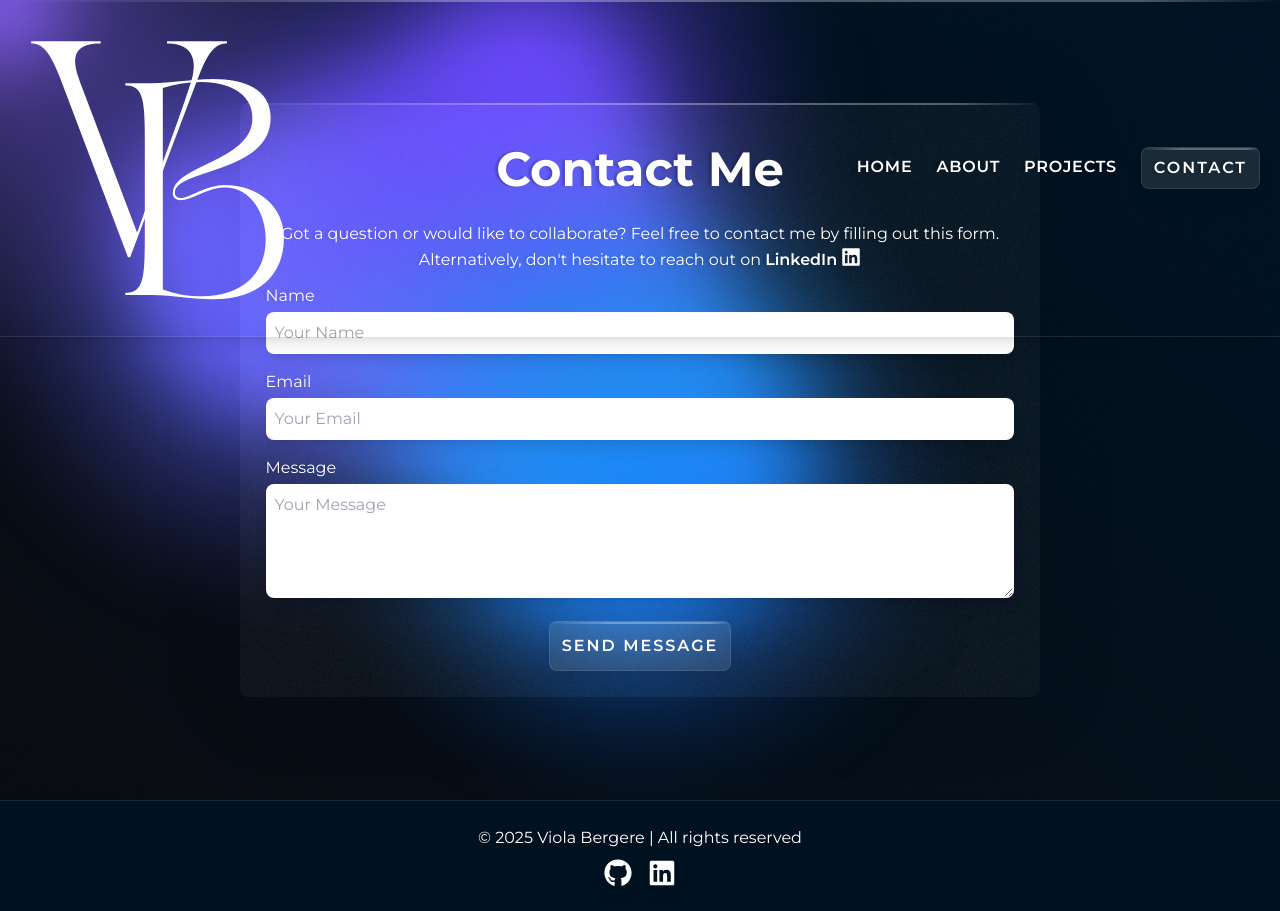
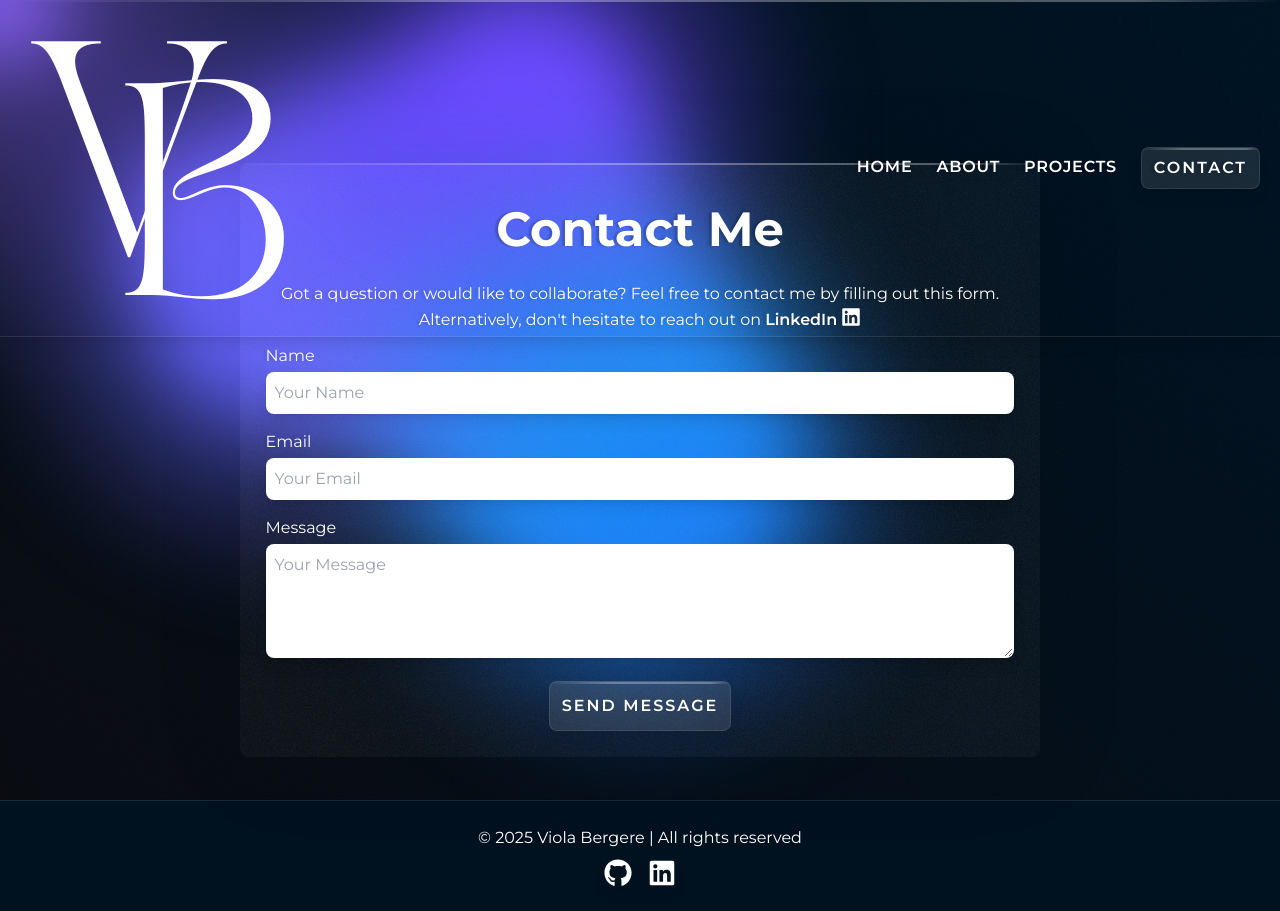
Before and after one commit to violaberg/portfolio, a Next.js app: page /contact in a window 1280 px wide. Built offline with nearby package versions, Linux system fonts and the light colour scheme.

Commit message:
fix: adjust margin for contact page

```diff
--- a/src/app/contact/page.jsx
+++ b/src/app/contact/page.jsx
@@ -16,7 +16,7 @@ const page = () => {
 
   return (
     <>
-      <div className="flex">
+      <div className="flex mt-36 mb-6">
         <div className="card relative">
             <svg viewBox="0 0 1000 1000"
                 xmlns="http://www.w3.org/2000/svg"
```
